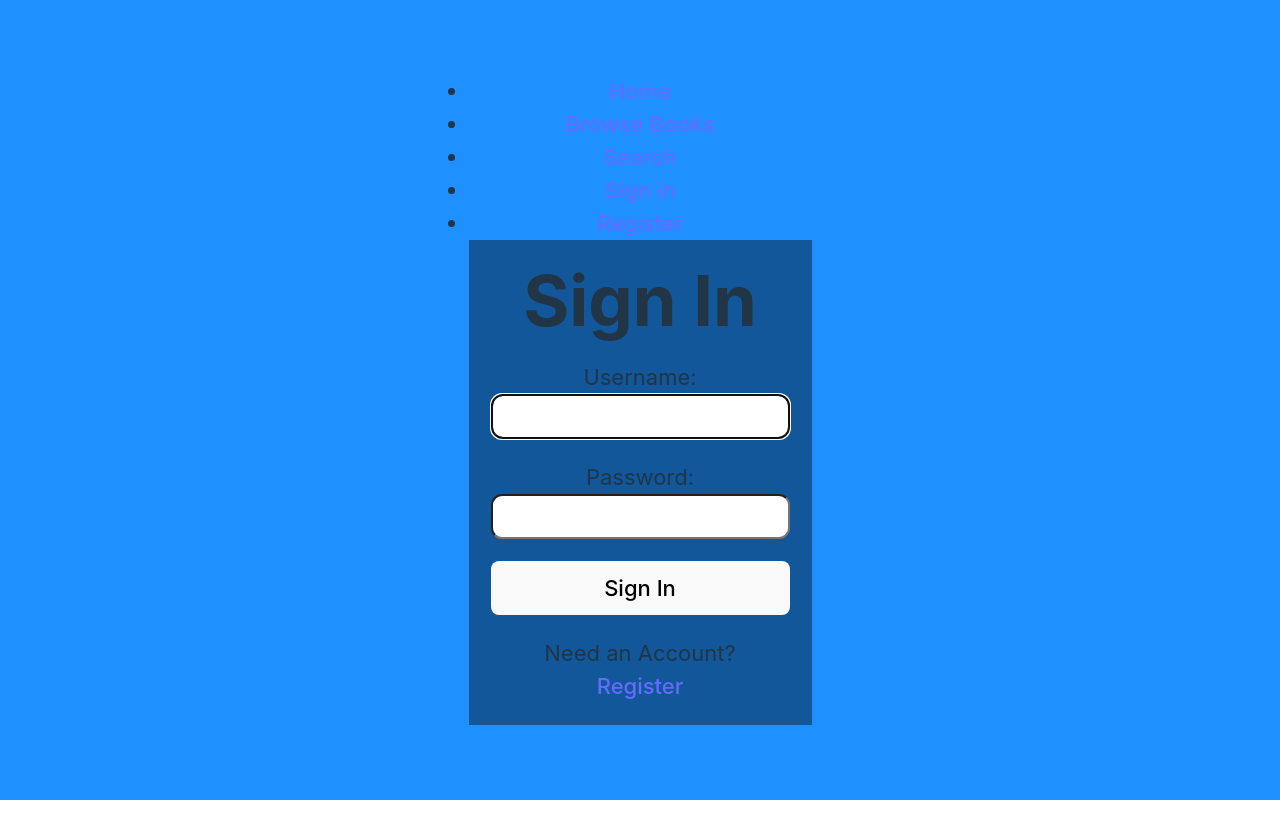
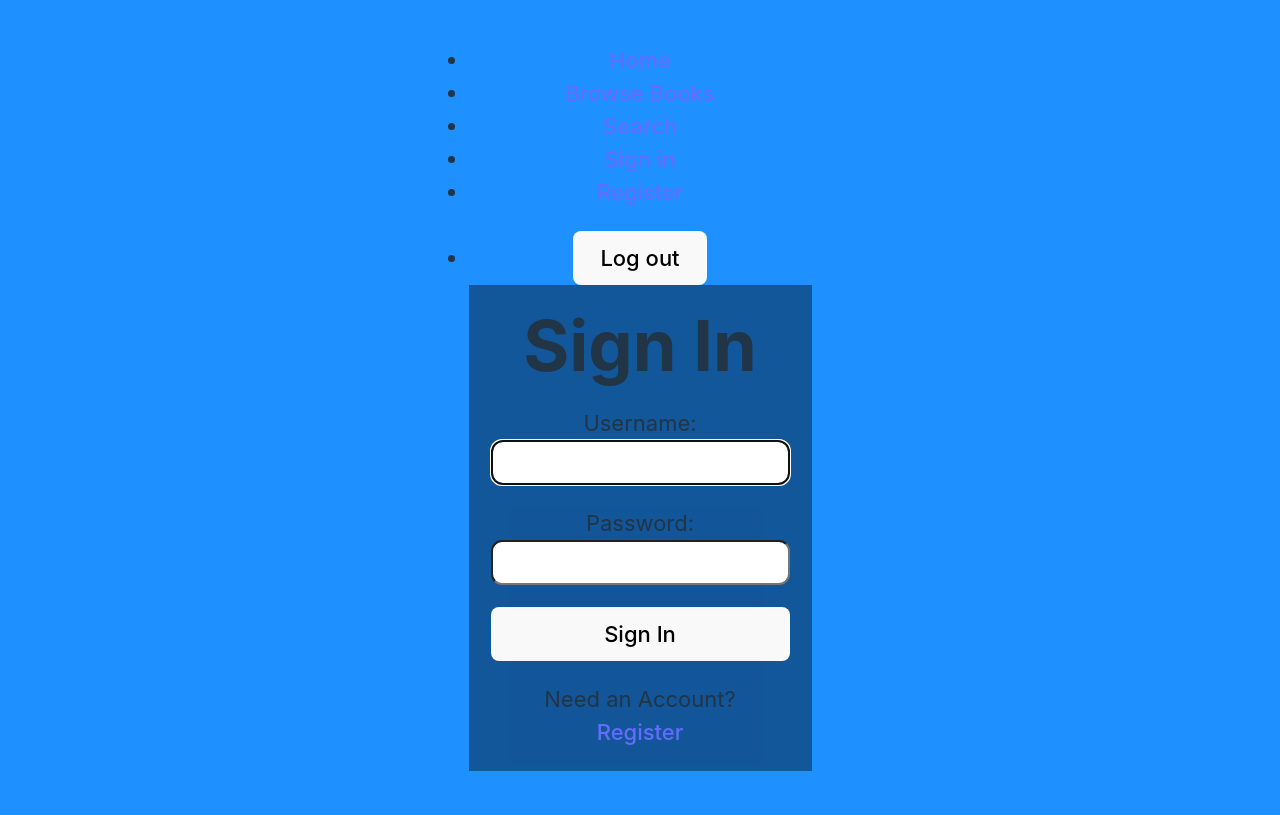
Before and after one commit to mganderson13/Book-Branch, a React (Vite) app in the folder Book-Branch/src/: page /login in a window 1280 px wide. Built offline with nearby package versions, Linux system fonts and the light colour scheme.

Commit message:
logout button in Navbar and localStorage isLoggedIn in login

```diff
--- a/Book-Branch/src/components/Login.jsx
+++ b/Book-Branch/src/components/Login.jsx
@@ -21,7 +21,6 @@ const Login = () => {
 
     const handleSubmit = async (e) => {
         e.preventDefault();
-
         try {
             const response = await fetch("http://localhost:3000/auth/login", {
               method: 'POST',
@@ -35,6 +34,7 @@ const Login = () => {
             console.log(response?.accessToken);
             console.log(JSON.stringify(response))
             setSuccess(true);
+            window.localStorage.setItem("isLoggedIn", true);
 
             //clear state and controlled inputs
             setUsername('');
--- a/Book-Branch/src/components/Navbar.jsx
+++ b/Book-Branch/src/components/Navbar.jsx
@@ -1,4 +1,9 @@
 import { Link } from "react-router-dom";
+
+// log out function
+const Logout = () => {
+  window.localStorage.removeItem("isLoggedIn");
+}
 
 function Navbar() {
     return (
@@ -20,6 +25,9 @@ function Navbar() {
       <li>
         <Link to="/register">Register</Link>
       </li>
+      <li>
+        <button onClick={() => Logout()}>Log out</button>
+      </li>
         </ul>
       </menu>
     </div>
```
